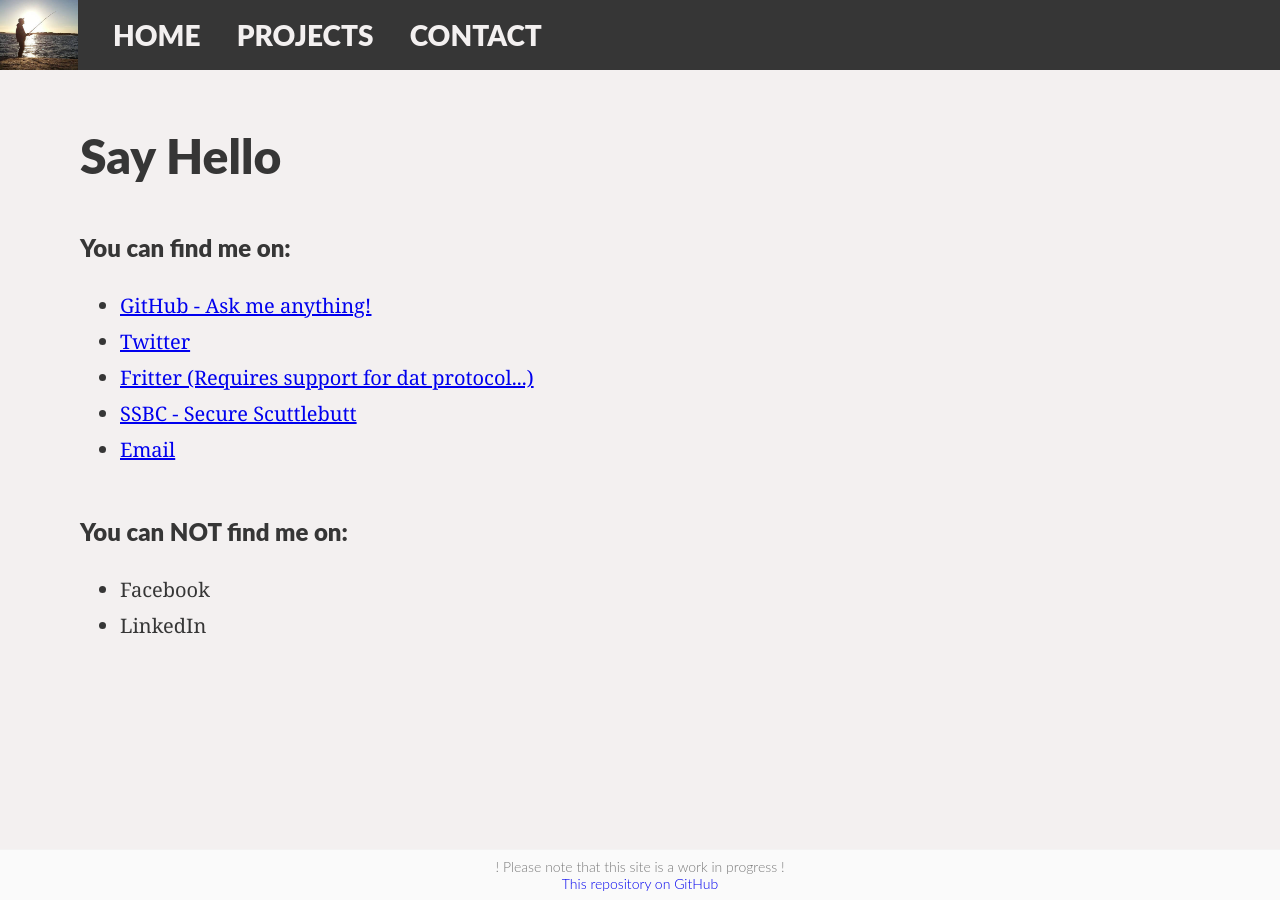
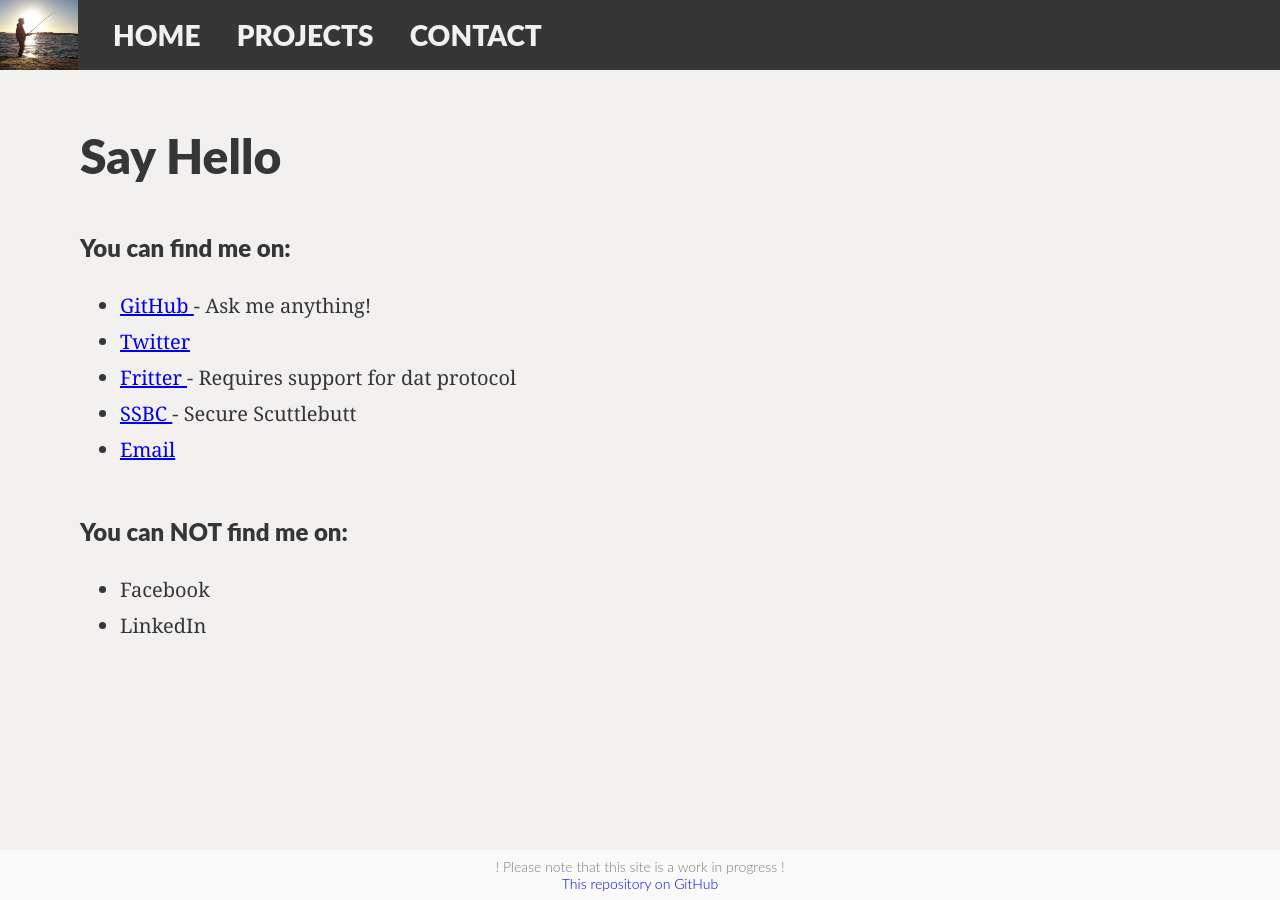
Before and after one commit to olpeh/olpeh.github.io, a Jekyll site: the page built from contact.html, in a window 1280 px wide. Built offline with Jekyll 4.4.1, drawn with Linux system fonts in a browser that asks for light colours; some of the changed lines change nothing that is shown.

Commit message:
Fix contact page layout and move content to includes

```diff
--- /dev/null
+++ b/_includes/contact.html
@@ -0,0 +1,46 @@
+<h3>You can find me on:</h3>
+<ul>
+  <li>
+    <a href="https://github.com/olpeh/ama" target="_blank">
+      GitHub
+    </a>
+    <span>
+      - Ask me anything!
+    </span>
+  </li>
+  <li>
+    <a href="https://twitter.com/0lpeh" target="_blank">
+      Twitter
+    </a>
+  </li>
+  <li>
+    <a href="dat://fritter.hashbase.io/user/dat://fritter-olpe.hashbase.io" target="_blank">
+      Fritter
+    </a>
+    <span>
+      - Requires support for dat protocol
+    </span>
+  </li>
+  <li>
+    <a href="https://ssbc.github.io/secure-scuttlebutt/" target="_blank">
+      SSBC
+    </a>
+    <span>
+      - Secure Scuttlebutt
+    </span>
+  </li>
+  <li>
+    <a href="mailto:olavi.haapala@futurice.com" target="_blank">
+      Email
+    </a>
+  </li>
+</ul>
+<h3>You can NOT find me on:</h3>
+<ul>
+  <li>
+    Facebook
+  </li>
+  <li>
+    LinkedIn
+  </li>
+</ul>
--- a/contact.html
+++ b/contact.html
@@ -5,41 +5,5 @@ layout: page
 ---
 
 <div class="contact">
-  <h3>You can find me on:</h3>
-  <ul>
-    <li>
-      <a href="https://github.com/olpeh/ama" target="_blank">
-        GitHub - Ask me anything!
-      </a>
-    </li>
-    <li>
-      <a href="https://twitter.com/0lpeh" target="_blank">
-        Twitter
-      </a>
-    </li>
-    <li>
-      <a href="dat://fritter.hashbase.io/user/dat://fritter-olpe.hashbase.io" target="_blank">
-        Fritter (Requires support for dat protocol...)
-      </a>
-    </li>
-    <li>
-      <a href="https://ssbc.github.io/secure-scuttlebutt/" target="_blank">
-        SSBC - Secure Scuttlebutt
-      </a>
-    </li>
-    <li>
-      <a href="mailto:olavi.haapala@futurice.com" target="_blank">
-        Email
-      </a>
-    </li>
-  </ul>
-  <h3>You can NOT find me on:</h3>
-  <ul>
-    <li>
-      Facebook
-    </li>
-    <li>
-      LinkedIn
-    </li>
-   </ul>
+    {% include contact.html %}
 </div>
```
